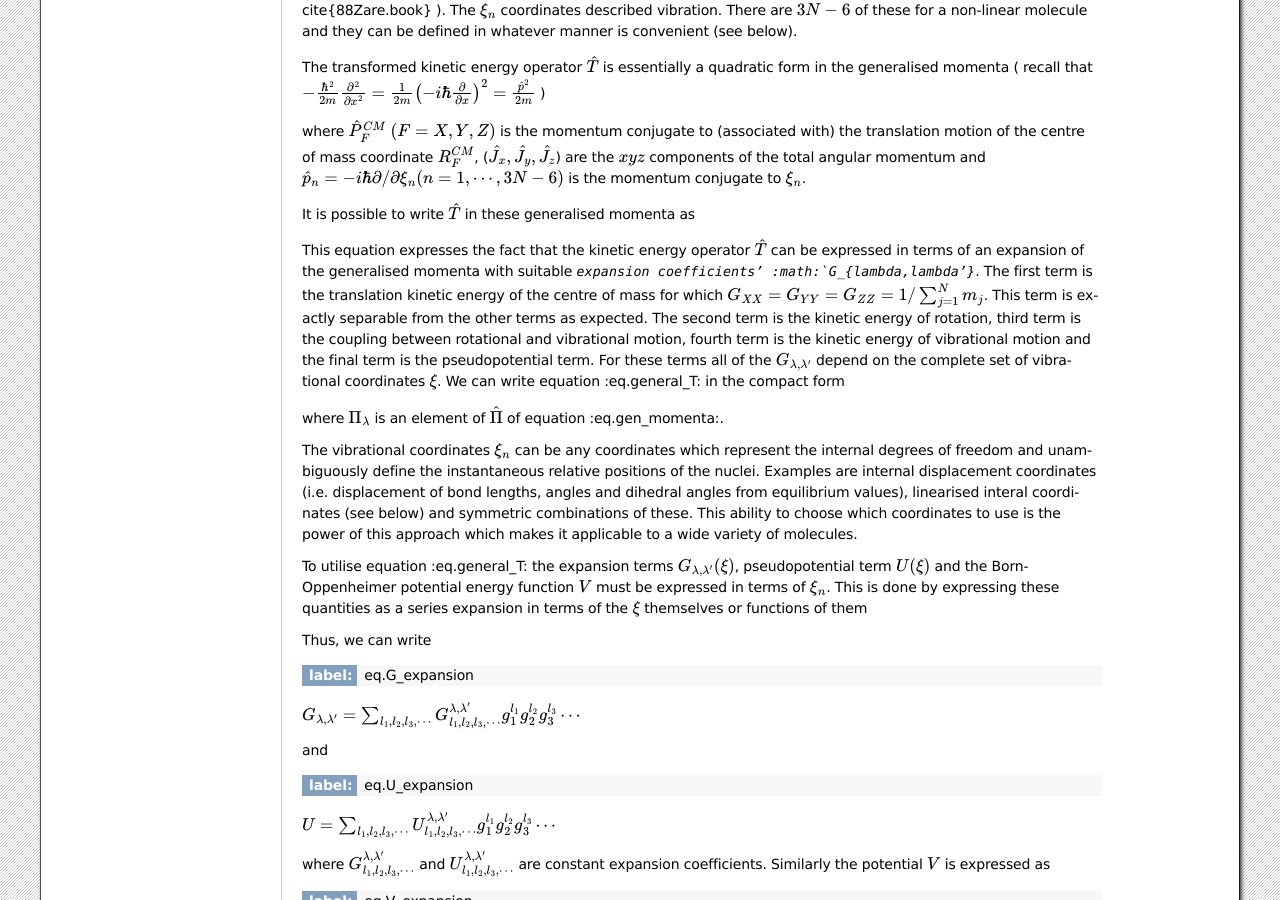
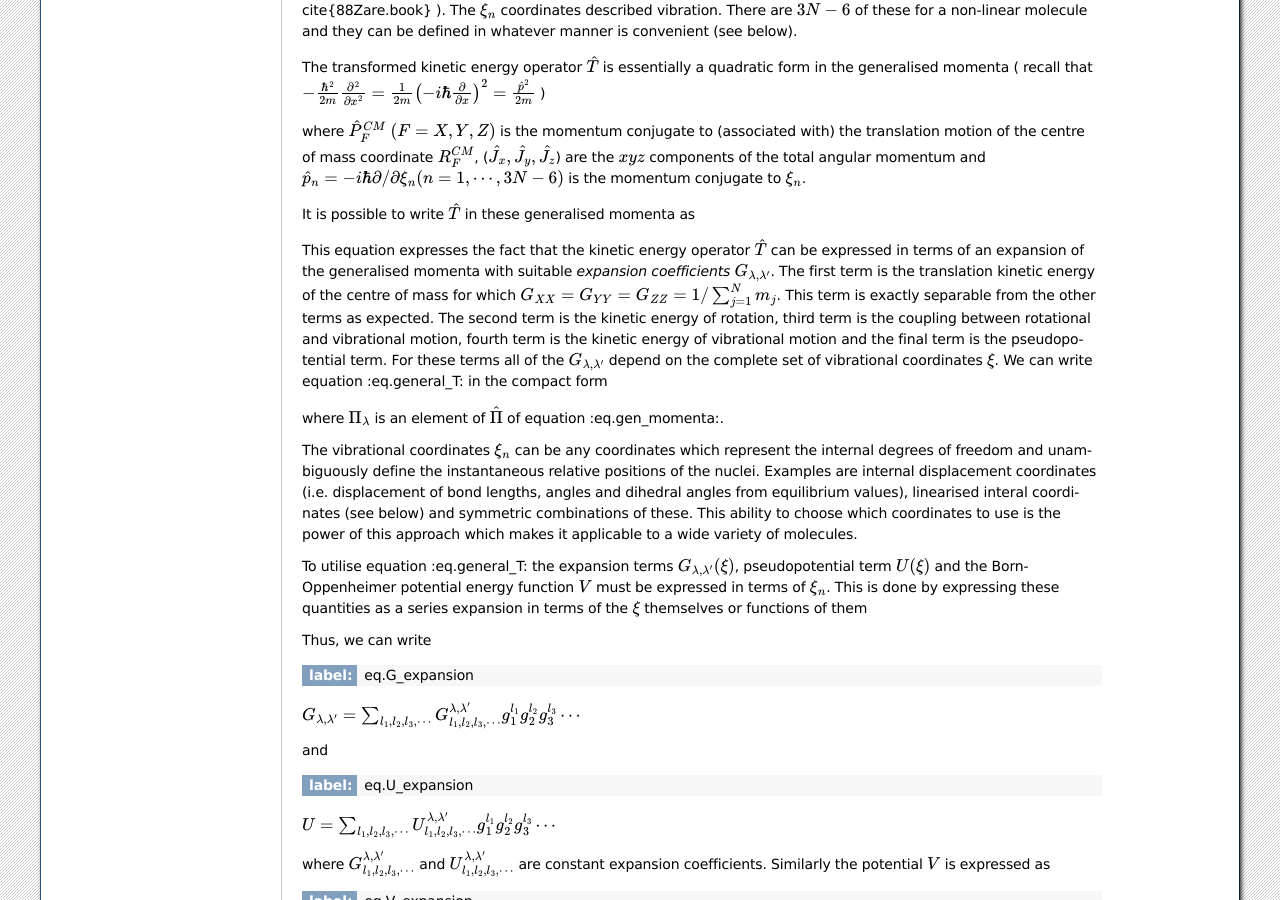
Before and after one commit to Trovemaster/TROVE, a Sphinx documentation site: the page built from docs/source/theory.rst, in a window 1280 px wide and 900 px high, scrolled down 1246 px. Built offline with Sphinx 7.4.7, drawn with Linux system fonts in a browser that asks for light colours; formulas are drawn with MathJax 3.

Commit message:
Update theory.rst

```diff
--- a/docs/source/theory.rst
+++ b/docs/source/theory.rst
@@ -96,7 +96,7 @@ It is possible to write :math:`\hat{T}` in these generalised momenta as
      \frac{\partial}{\partial \xi_{n'}} + U(\xi).`
 
 This equation expresses the fact that the kinetic energy operator :math:`\hat{T}` can be expressed in terms of an expansion of the
-generalised momenta with suitable `expansion coefficients' :math:`G_{\lambda,\lambda'}`.
+generalised momenta with suitable *expansion coefficients* :math:`G_{\lambda,\lambda'}`.
 The first term is the translation kinetic energy of the
 centre of mass for which :math:`G_{XX} = G_{YY} = G_{ZZ} = 1 / \sum_{j=1}^N m_j`. This term is exactly separable from the other terms
 as expected. The second term is the kinetic energy of rotation, third term is the coupling between rotational and vibrational
```
